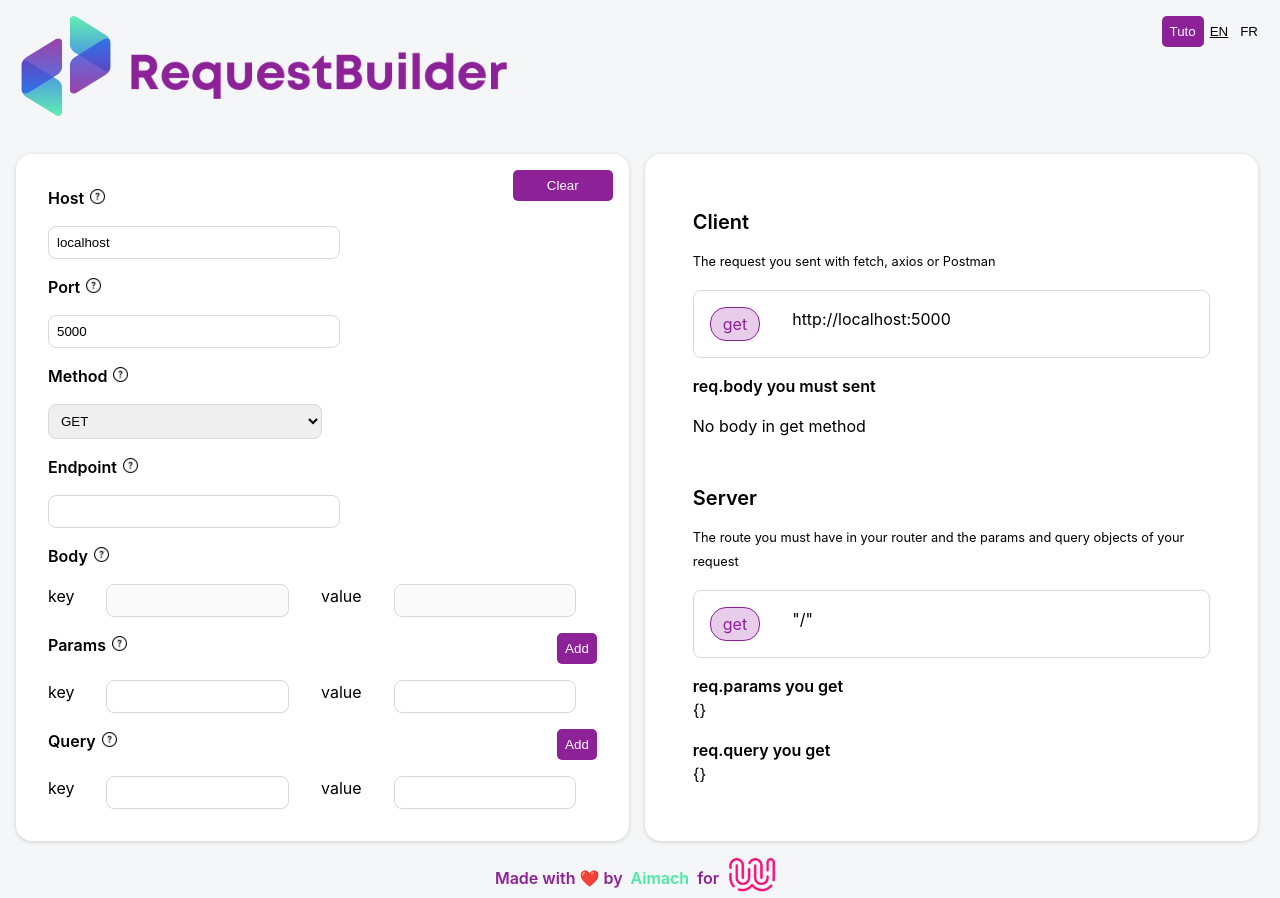
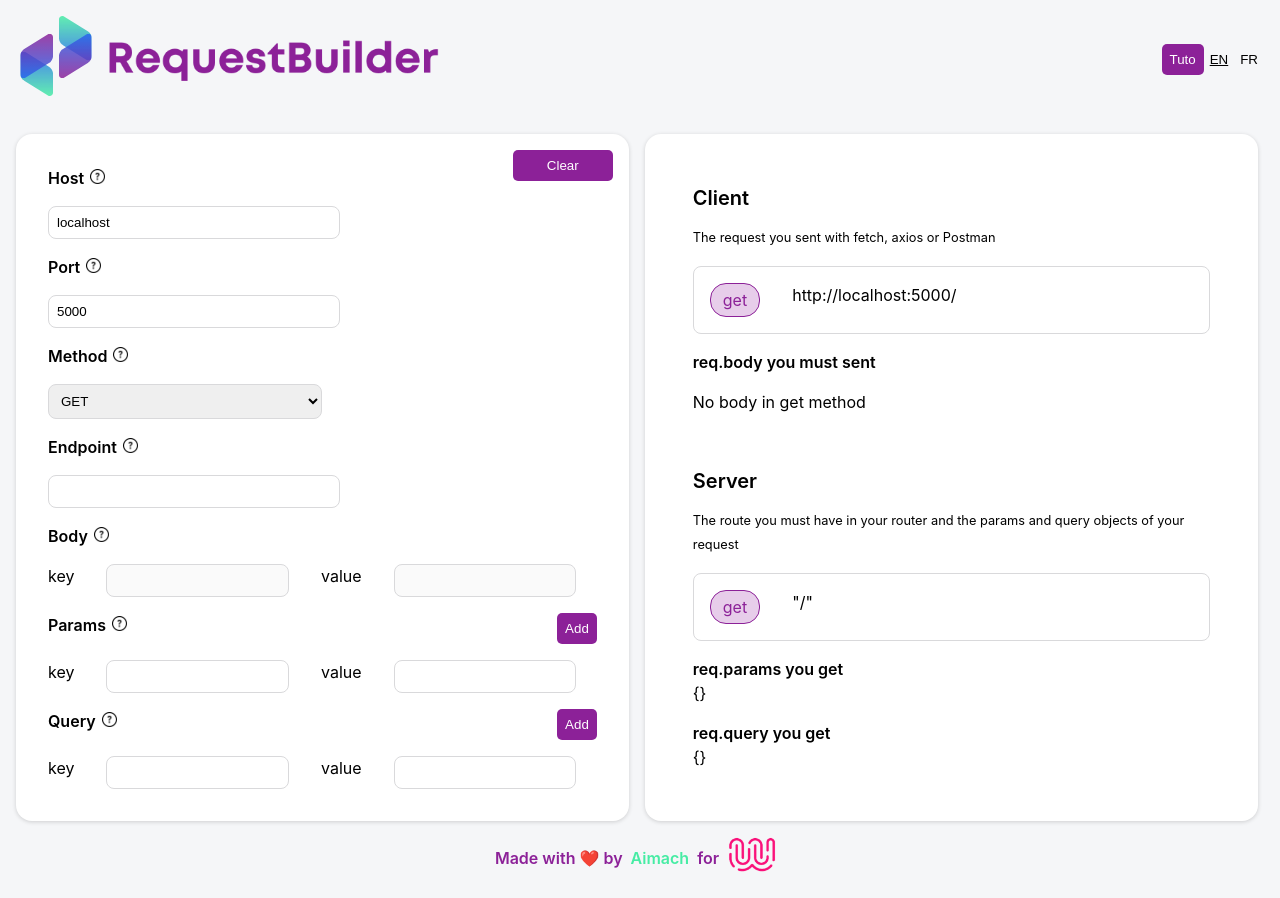
Before and after one commit to aimach/request-builder, a React (Vite) app: page / in a window 1280 px wide. Built offline with nearby package versions, Linux system fonts and the light colour scheme.

Commit message:
fix little bugs

```diff
--- a/src/App.css
+++ b/src/App.css
@@ -5,6 +5,7 @@ body {
 button {
   background-color: transparent;
   border: none;
+  cursor: pointer;
 }
 
 button:focus {
@@ -43,15 +44,13 @@ button:focus {
   gap: 1rem;
 }
 
-.result {
-  justify-content: space-evenly;
-}
-
 .result > div {
+  height: 100%;
   padding: 1rem;
   gap: 3rem;
   display: flex;
   flex-direction: column;
+  justify-content: space-around;
 }
 
 .result-container {
@@ -183,15 +182,16 @@ h3 + h5 {
 
 .title-bar {
   justify-content: space-between;
+  align-items: center;
   padding: 1rem;
 }
 
 .logo {
-  width: 100px;
+  width: 80px;
 }
 
 .title {
-  width: 400px;
+  width: 350px;
 }
 
 .footer {
@@ -211,6 +211,11 @@ h3 + h5 {
 
 .lang-active {
   text-decoration: underline;
+}
+
+.error {
+  color: red;
+  font-size: 0.75rem;
 }
 
 @media screen and (max-width: 1000px) {
--- a/src/components/Form.jsx
+++ b/src/components/Form.jsx
@@ -59,6 +59,7 @@ export default function Form({
     host: /^[ A-Za-z0-9_@./#&+-]*$/g,
     port: /^((6553[0-5])|(655[0-2][0-9])|(65[0-4][0-9]{2})|(6[0-4][0-9]{3})|([1-5][0-9]{4})|([0-5]{0,5})|([0-9]{1,4}))$/g,
     method: /^(get|post|put|delete)$/g,
+    endpoint: /^[ A-Za-z0-9_@./#&+-]*$/g,
     key: /^[a-zA-z_]+[a-zA-z0-9]*/g,
   };
 
@@ -70,6 +71,14 @@ export default function Form({
       setErrors({ ...errors, [e.target.name]: true });
     }
   };
+
+  // DISABLE ENTER KEY BECAUSE HELP BUTTONS
+  addEventListener("keypress", function (e) {
+    if (e.key === 13) {
+      e.preventDefault();
+      return false;
+    }
+  });
 
   return (
     <div className="flex builder-container">
@@ -106,6 +115,7 @@ export default function Form({
                 <img src={question} alt="question" width="15" height="15" />
               </button>
             </div>
+            <div>
               <input
                 type="text"
                 name="host"
@@ -114,8 +124,11 @@ export default function Form({
                 onChange={(e) => verifyData(e, regex.host)}
               />
               {errors.host ? (
-              <p>Uniquement des caractères alphanumeriques</p>
+                <p className="error">
+                  Certains caractères spéciaux ne sont pas acceptés
+                </p>
               ) : null}
+            </div>
             <div className="flex">
               <label className="label-title">
                 {english ? translation.en.port : translation.fr.port}
@@ -130,6 +143,7 @@ export default function Form({
                 <img src={question} alt="question" width="15" height="15" />
               </button>
             </div>
+            <div>
               <input
                 type="text"
                 name="port"
@@ -137,7 +151,10 @@ export default function Form({
                 value={request.port}
                 onChange={(e) => verifyData(e, regex.port)}
               />
-            {errors.port ? <p>Uniquement des caractères numériques</p> : null}
+              {errors.port ? (
+                <p className="error">Uniquement des caractères numériques</p>
+              ) : null}
+            </div>
 
             <div className="flex">
               <label className="label-title">
@@ -153,6 +170,7 @@ export default function Form({
                 <img src={question} alt="question" width="15" height="15" />
               </button>
             </div>
+            <div>
               <select
                 name="method"
                 value={request.method}
@@ -174,8 +192,11 @@ export default function Form({
                 <option value="delete">DELETE</option>
               </select>
               {errors.method ? (
-              <p>Uniquement les méthodes GET, POST, PUT et DELETE</p>
+                <p className="error">
+                  Uniquement les méthodes GET, POST, PUT et DELETE
+                </p>
               ) : null}
+            </div>
             <div className="flex">
               <label className="label-title">
                 {english ? translation.en.endpoint : translation.fr.endpoint}
@@ -190,14 +211,19 @@ export default function Form({
                 <img src={question} alt="question" width="15" height="15" />
               </button>
             </div>
+            <div>
               <input
                 type="text"
                 name="endpoint"
                 value={request.endpoint}
-              onChange={(e) =>
-                setRequest({ ...request, endpoint: e.target.value })
-              }
+                onChange={(e) => verifyData(e, regex.endpoint)}
               />
+              {errors.endpoint ? (
+                <p className="error">
+                  Certains caractères spéciaux ne sont pas acceptés
+                </p>
+              ) : null}
+            </div>
           </div>
           <div
             className={`builder-form flex-column ${
--- a/src/components/Result.jsx
+++ b/src/components/Result.jsx
@@ -53,7 +53,7 @@ export default function Result({ request, lang, step }) {
                 onMouseLeave={() => setActiveEndpoint(false)}
                 className={activeEndpoint ? "activeEndpoint" : ""}
               >
-                {endpoint}
+                {endpoint[0] === "/" ? endpoint : `/${endpoint}`}
               </span>
               <span
                 onMouseEnter={() => setActiveParams(true)}
@@ -85,7 +85,11 @@ export default function Result({ request, lang, step }) {
                       <p key={index}>
                         {"    "}
                         {el.key} :{" "}
-                        {parseInt(el.value) ? `${el.value}` : `"${el.value}"`}
+                        {parseInt(el.value) ||
+                        el.value === "true" ||
+                        el.value === "false"
+                          ? `${el.value}`
+                          : `"${el.value}"`}{" "}
                       </p>
                     );
                   })}
@@ -115,7 +119,7 @@ export default function Result({ request, lang, step }) {
                 onMouseLeave={() => setActiveEndpoint(false)}
                 className={activeEndpoint ? "activeEndpoint" : ""}
               >
-                {endpoint === "" ? "/" : endpoint}
+                {endpoint[0] === "/" ? endpoint : `/${endpoint}`}
               </span>
               <span
                 onMouseEnter={() => setActiveParams(true)}
@@ -140,7 +144,11 @@ export default function Result({ request, lang, step }) {
                     <p key={index}>
                       {"    "}
                       {el.key} :{" "}
-                      {parseInt(el.value) ? `${el.value}` : `"${el.value}"`}
+                      {parseInt(el.value) ||
+                      el.value === "true" ||
+                      el.value === "false"
+                        ? `${el.value}`
+                        : `"${el.value}"`}{" "}
                     </p>
                   ))}
                 &#125;
@@ -162,7 +170,11 @@ export default function Result({ request, lang, step }) {
                     <p key={index}>
                       {"    "}
                       {el.key} :{" "}
-                      {parseInt(el.value) ? `${el.value}` : `"${el.value}"`}
+                      {parseInt(el.value) ||
+                      el.value === "true" ||
+                      el.value === "false"
+                        ? `${el.value}`
+                        : `"${el.value}"`}
                     </p>
                   ))}
                 &#125;
--- a/src/components/tutorial/tutorial.css
+++ b/src/components/tutorial/tutorial.css
@@ -2,7 +2,7 @@
   position: relative;
   padding: 1rem;
   z-index: 1;
-  box-shadow: 0 0 0 10000px #000000d9;
+  box-shadow: 0 0 0 10000px #00000080;
   border-radius: 1rem;
 }
 
```
Lines whose indentation alone changed are shown as unchanged.
